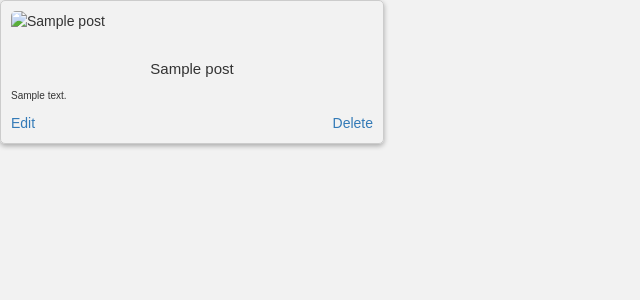
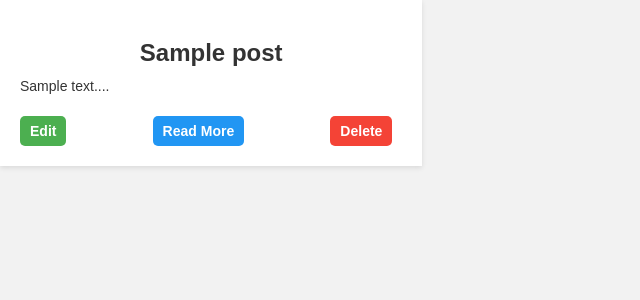
Before and after one commit to akrai15/BharatIntern_BlogWebsite, a Node server app: page /blogs in a window 1280 px wide. Shown: the part 72-372 px from the top of the page, without its empty margins (0-640 px from the left). Run offline with Node 20, Linux system fonts and the light colour scheme; a user stored in the database is signed in; tables that the repository leaves empty hold one stand-in row (values such as "Sample post"); some libraries are stand-ins or nearby versions.

Commit message:
making buttons appear in line

```diff
--- a/public/style/blogs.css
+++ b/public/style/blogs.css
@@ -2,30 +2,115 @@
     display: flex;
     flex-wrap: wrap;
     justify-content: space-between;
+    margin-bottom: 50px;
   }
 
   .blog-post {
-    width: 30%;
+    width: 33%;
     margin-bottom: 20px;
-    padding: 10px;
-    border: 1px solid #ccc;
-    border-radius: 5px;
-    box-shadow: 0 2px 5px rgba(0, 0, 0, 0.3);
+    background-color: #fff;
+    box-shadow: 0px 2px 5px rgba(0, 0, 0, 0.1);
+    padding: 20px;
+    transition: all 0.3s ease-in-out;
+  }
+
+  .blog-post:hover {
+    transform: translateY(-5px);
+    box-shadow: 0px 5px 10px rgba(0, 0, 0, 0.2);
   }
 
   .blog-post img {
     width: 100%;
-    height: auto;
-    border-radius: 5px;
+    height: 200px;
+    object-fit: cover;
+    border-radius: 10px;
     margin-bottom: 10px;
   }
 
   .blog-post h2 {
-    font-size: 1.5rem;
+    font-size: 24px;
+    font-weight: bold;
     margin-bottom: 10px;
   }
 
-.blog-post p {
-    font-size: 1rem;
-    line-height: 1.5;
+.blog-post {
+    display: flex;
+    flex-direction: column;
+    justify-content: space-between;
 }
+
+.post-buttons {
+    display: flex;
+    justify-content: space-between;
+    align-items: justify-content;
+    margin-top: 10px;
+    align-self: center;
+    flex-wrap: wrap; /* Added flex-wrap to wrap buttons to multiple lines */
+    width: 100%; /* Added width to occupy full line */
+}
+
+.post-buttons .button {
+    margin-right: 10px; /* Added margin-right to create space between buttons */
+}
+
+  .post-buttons .button {
+    display: flex;
+    padding: 5px 10px;
+    font-size: 14px;
+    font-weight: bold;
+    text-align: center;
+    text-decoration: none;
+    color: #fff;
+    border-radius: 5px;
+    cursor: pointer;
+    transition: all 0.3s ease-in-out;
+  }
+
+  .post-buttons .edit-button {
+    background-color: #4CAF50;
+  }
+
+  .post-buttons .homeReadMore {
+    background-color:#2196F3;
+
+    color: #fff;
+  }
+
+  .post-buttons .edit-button:hover {
+    background-color: #3e8e41;
+  }
+
+  .post-buttons .read-more {
+    background-color: #2196F3;
+  }
+
+  .post-buttons .read-more:hover {
+    background-color: #0d8bf2;
+  }
+
+  .post-buttons .delete-button {
+    background-color: #f44336;
+  }
+
+  .post-buttons .delete-button:hover {
+    background-color: #c62828;
+  }
+
+  /* Media query for responsive design */
+  @media (max-width: 768px) {
+    .post-buttons {
+      flex-wrap: wrap;
+    }
+    .blog-post {
+        width: 50%;
+      }
+  }
+
+  /* Responsive styles */
+
+
+  @media (max-width: 480px) {
+    .blog-post {
+      width: 100%;
+    }
+  }
--- a/views/blogs.ejs
+++ b/views/blogs.ejs
@@ -1,4 +1,6 @@
 <%- include("header"); -%>
+
+
 
 <div class="blog-posts">
     <% if (posts.length === 0) { %>
@@ -7,11 +9,15 @@
         <% for (let post of posts) { %>
             <% if (post.email === email) { %>
                 <div class="blog-post">
-                    <img src="<%= post.image %>" alt="<%= post.title %>">
+
                     <h2><%= post.title %></h2>
-                    <p><%= post.content %></p>
-                    <a href="/compose/<%= post._id %>" class="edit-button" style="float: left;">Edit</a>
-                    <a href="/delete/<%= post._id %>" class="delete-button" style="float: right;">Delete</a>
+                    <p><%= post.content.substring(0, 300)+'...' %></p>
+                    <div class="post-buttons">
+                        <a href="/compose/<%= post._id %>" class="button edit-button">Edit</a>
+                        <a href="/post/<%= post._id %>" class="button read-more">Read More</a>
+                        <a href="/delete/<%= post._id %>" class="button delete-button">Delete</a>
+                    </div>
+
                 </div>
             <% } %>
         <% } %>
```
Also changed, not shown: views/home.ejs (+16 -10 lines). Lines whose indentation alone changed are shown as unchanged.
